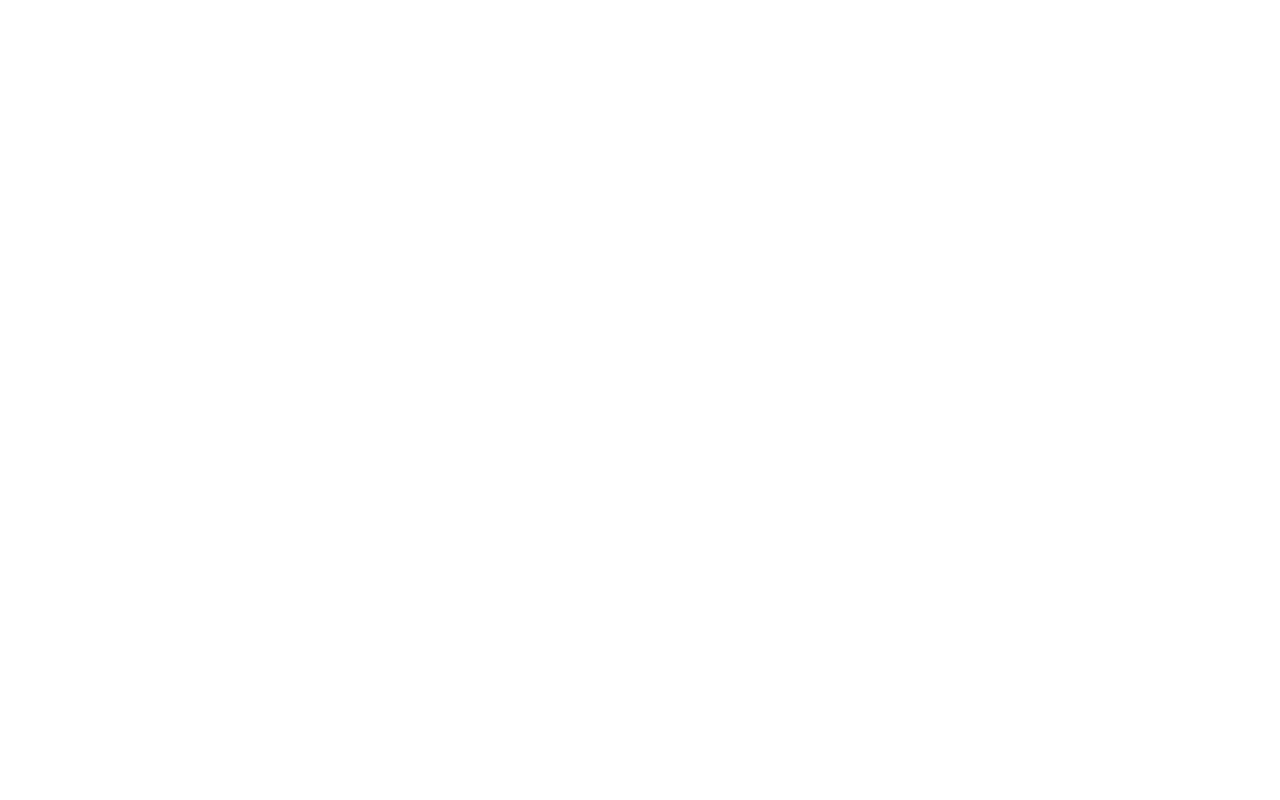
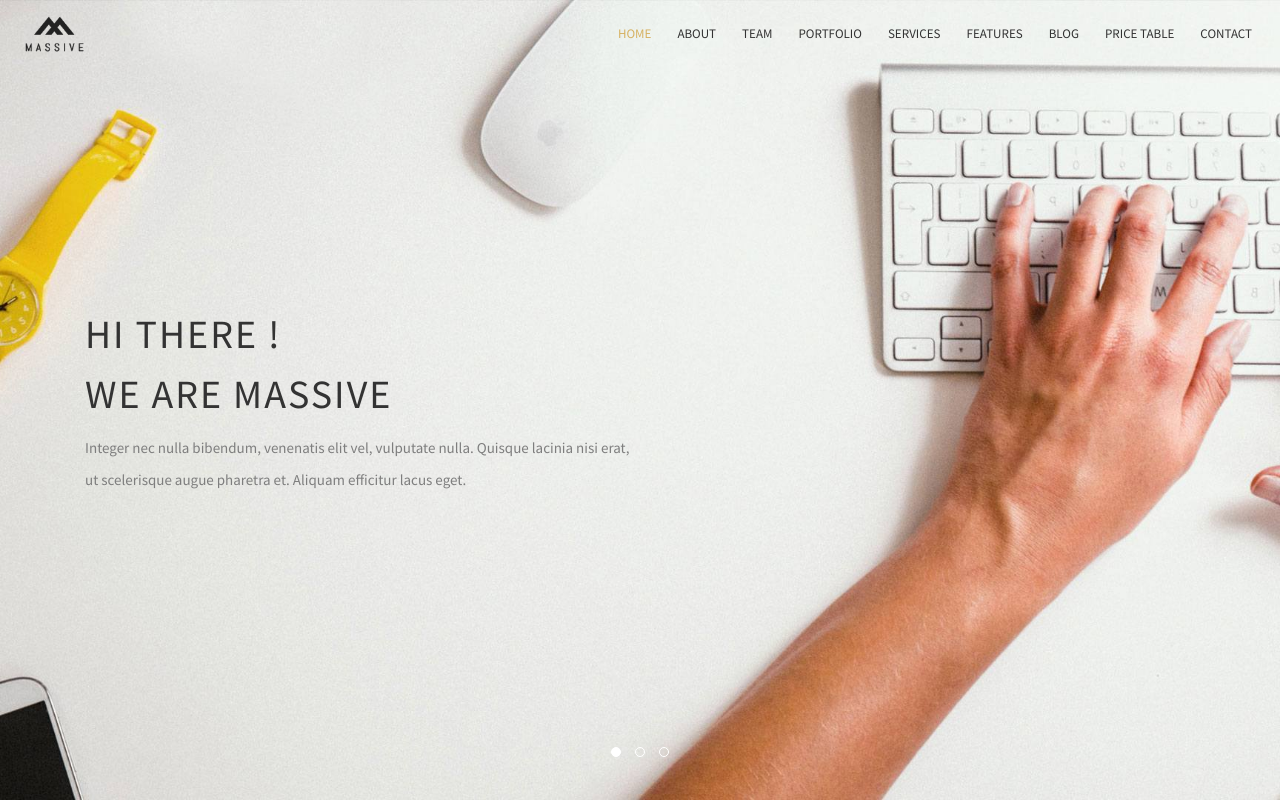
Before and after one commit to nhcminh/bai-tap-tong-hop, a plain HTML site: page index.html in a window 1280 px wide. Drawn offline with nearby package versions, Linux system fonts and the light colour scheme.

Commit message:
update home sectionn

```diff
--- a/index.html
+++ b/index.html
@@ -30,7 +30,65 @@
     <!--Home Section-->
     <header id="home">
         <!-- Navbar Section -->
-        <nav id="navbar"></nav>
+        <nav id="navbar" class="navbar navbar-expand">
+            <div class="col-md-1">
+                <img class="img-fluid nav_brand" src="./img/logo.png" alt="">
+            </div>
+            <div class="col-md-8 ml-auto">
+                <ul class="navbar-nav justify-content-end">
+                    <li class="nav-item"><a class="nav-link active" href="#home">Home</a></li>
+                    <li class="nav-item"><a class="nav-link" href="#about">About</a></li>
+                    <li class="nav-item"><a class="nav-link" href="#team">Team</a></li>
+                    <li class="nav-item"><a class="nav-link" href="#portfolio">Portfolio</a></li>
+                    <li class="nav-item"><a class="nav-link" href="#services">Services</a></li>
+                    <li class="nav-item"><a class="nav-link" href="#feature">Features</a></li>
+                    <li class="nav-item"><a class="nav-link" href="#blog">Blog</a></li>
+                    <li class="nav-item"><a class="nav-link" href="#price-tabe">Price Table</a></li>
+                    <li class="nav-item"><a class="nav-link" href="#contact">Contact</a></li>
+                </ul>
+            </div>
+        </nav>
+
+        <!--Carousel Section-->
+        <div class="owl-carousel owl-theme">
+            <div class="item d-flex align-items-center" style="background-image: url('./img/banner_bs/bs1.jpg');">
+                <div class="container item__content">
+                    <h1 class="text-uppercase">
+                        <span class="text-uppercase">Hi There ! </span><br>
+                        We Are Massive
+                    </h1>
+                    <p>
+                        Integer nec nulla bibendum, venenatis elit vel, vulputate nulla. Quisque lacinia nisi erat,
+                        <br>
+                        ut scelerisque augue pharetra et. Aliquam efficitur lacus eget.
+                    </p>
+                </div>
+            </div>
+            <div class="item d-flex align-items-center" style="background-image: url('./img/banner_bs/bs2.jpg');">
+                <div class="container item__content">
+                    <h1 class="text-uppercase">
+                        <span class="text-uppercase"> We've Lots of !</span><br>
+                        Reusable Components
+                    </h1>
+                    <p>
+                        Vulputate nulla. Quisque lacinia nisi erat,
+                    </p>
+                </div>
+            </div>
+            <div class="item d-flex align-items-center" style="background-image: url('./img/banner_bs/bs3.jpg');">
+                <div class="container item__content">
+                    <h1 class="text-white text-uppercase">
+                        <span class="text-white text-uppercase"> Why Choose massive ? </span><br>
+                        unlimited possibilities
+                    </h1>
+                    <p class="text-white">
+                        Integer nec nulla bibendum, venenatis elit vel, vulputate nulla. Quisque lacinia nisi erat,
+                        <br>
+                        ut scelerisque augue pharetra et. Aliquam efficitur lacus eget.
+                    </p>
+                </div>
+            </div>
+        </div>
     </header>
 
 
--- a/js/main.js
+++ b/js/main.js
@@ -0,0 +1,8 @@
+$('.owl-carousel').owlCarousel({
+    nav:true,
+    loop: true,
+    dots:true,
+    items: 1,
+    margin: 0,
+    navText: ['',''],
+})
--- a/scss/base/_root.scss
+++ b/scss/base/_root.scss
@@ -47,4 +47,5 @@ body {
   -webkit-font-smoothing: antialiased;
   -moz-font-smoothing: antialiased;
   text-rendering: optimizeLegibility;
+
 }
--- a/scss/components/_home.scss
+++ b/scss/components/_home.scss
@@ -0,0 +1,70 @@
+#home {
+  position: relative;
+  .owl-carousel {
+    .item {
+      height: 100vh;
+      background-size: cover;
+      background-position: top center;
+    }
+    .owl-nav {
+      position: absolute;
+      width: 100%;
+      top: 0;
+      display: flex;
+      justify-content: space-between;
+      height: 100%;
+      margin-top: 0;
+      .owl-prev {
+        width: 25%;
+        cursor: url("../../img/carousel/arrow_left.png"), auto;
+        &:hover {
+          background-color: transparent;
+        }
+      }
+      .owl-next {
+        @extend .owl-prev;
+        cursor: url("../../img/carousel/arrow_right.png"), auto;
+      }
+    }
+    .owl-dots {
+      position: absolute;
+      bottom: 2rem;
+      left: 50%;
+      transform: translateX(-50%);
+      width: 100%;
+      .owl-dot {
+        span {
+          background-color: transparent;
+          border: 1px solid $light;
+        }
+      }
+      .owl-dot.active {
+        span {
+          background-color: $light;
+        }
+      }
+    }
+  }
+  .navbar {
+    background-color: transparent;
+    position: fixed;
+    top: 0;
+    z-index: 10000;
+    width: 100%;
+    padding: 0;
+    .navbar-nav {
+      .nav-item {
+        padding: 0 5px;
+        .nav-link {
+          font-size: 13px;
+          color: $dark;
+          text-transform: uppercase;
+          font-weight: normal;
+        }
+        .nav-link.active {
+          color: $yellow;
+        }
+      }
+    }
+  }
+}
```
Also changed, not shown: css/style.css.
